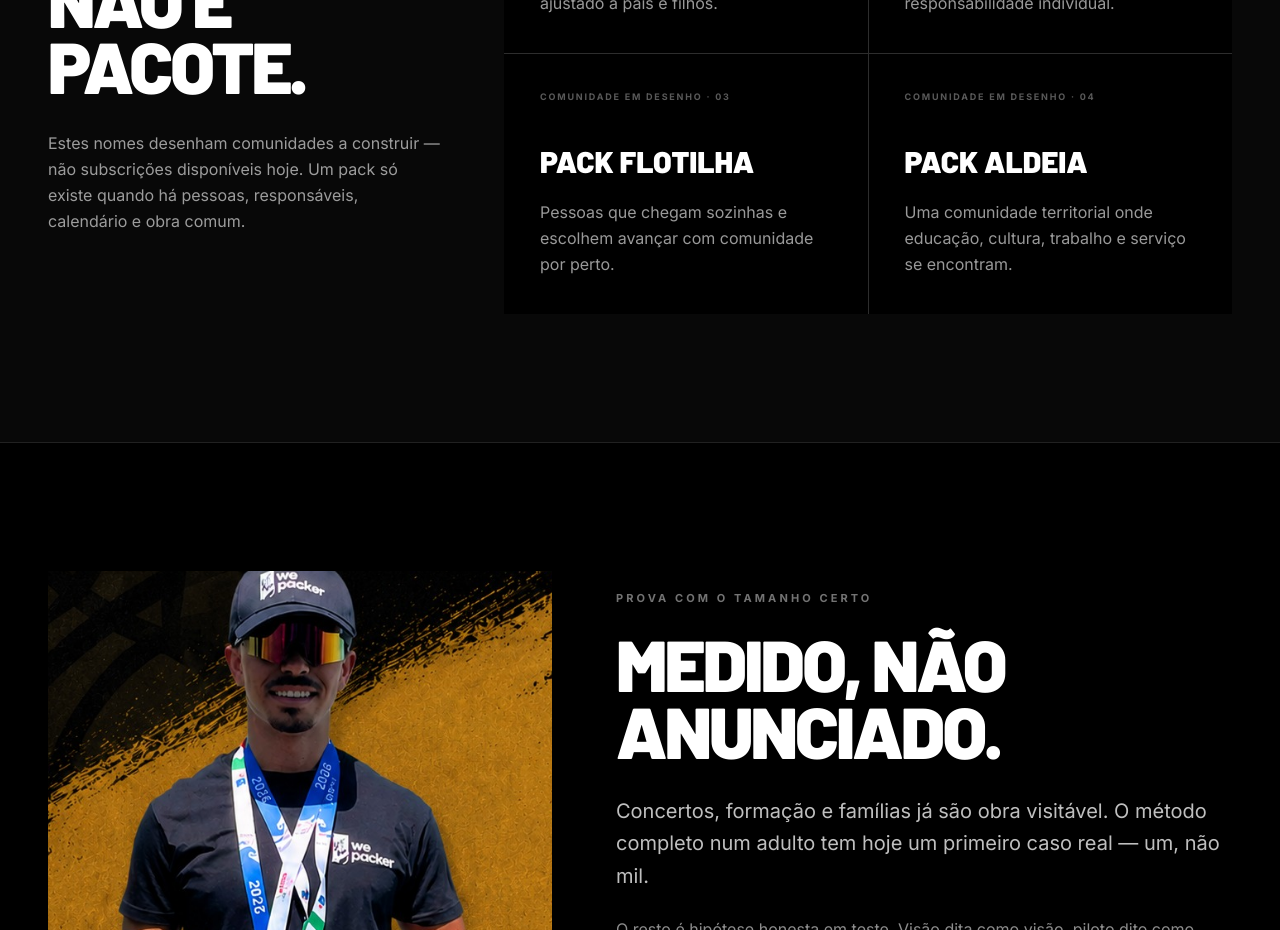
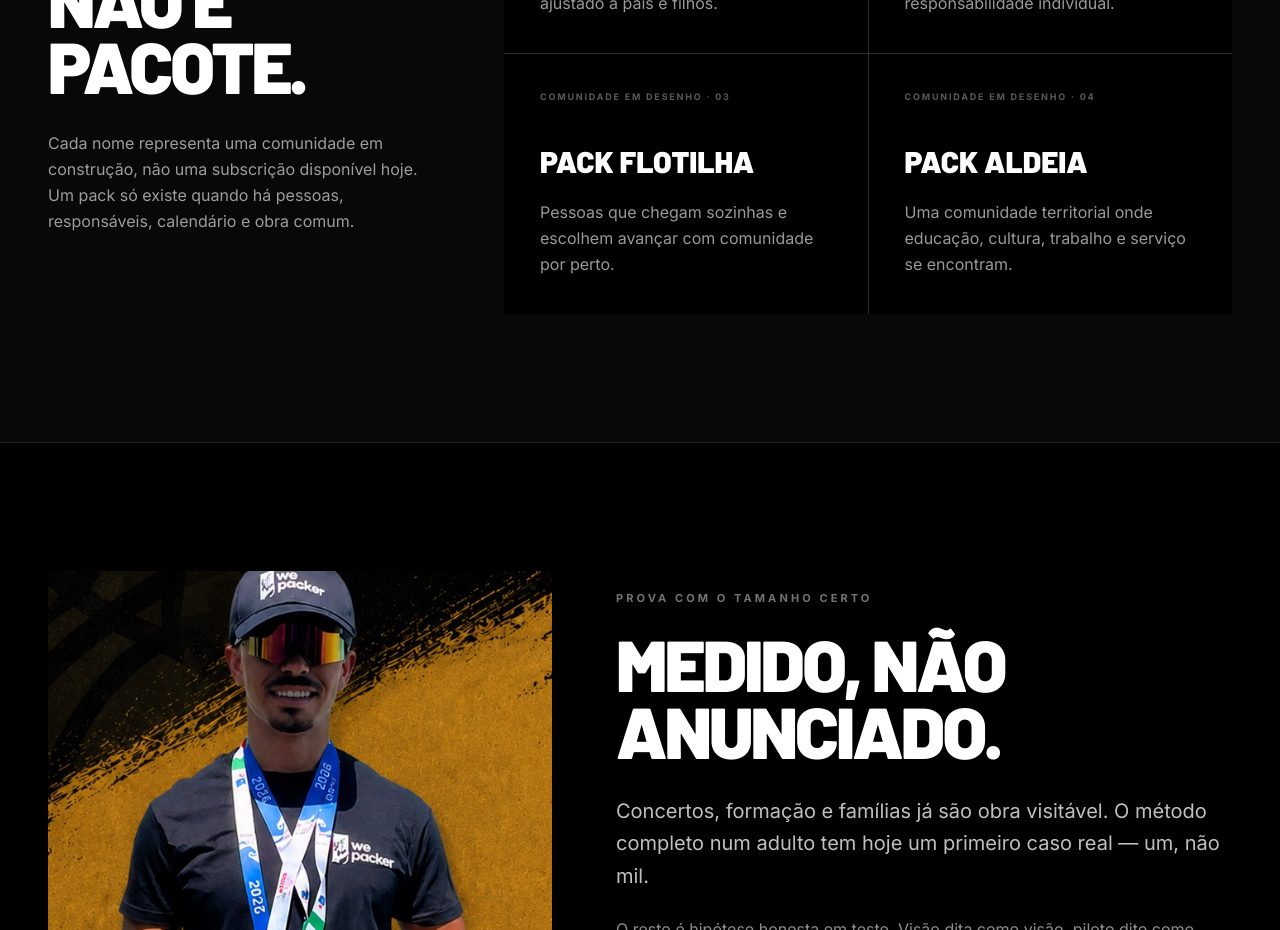
Before and after one commit to rvaldemar/wepac-site, a Next.js app: page /society in a window 1280 px wide. Shown: the part 6620-7550 px from the top of the page. Built offline with nearby package versions, Linux system fonts and the light colour scheme.

Commit message:
fix(society): clarify Pack community copy

```diff
--- a/src/app/society/page.tsx
+++ b/src/app/society/page.tsx
@@ -490,7 +490,7 @@ export default function SocietyPage() {
               Não é pacote.
             </h2>
             <p className="mt-8 max-w-lg leading-relaxed text-white/60">
-              Estes nomes desenham comunidades a construir — não subscrições disponíveis hoje.
+              Cada nome representa uma comunidade em construção, não uma subscrição disponível hoje.
               Um pack só existe quando há pessoas, responsáveis, calendário e obra comum.
             </p>
           </FadeIn>
```
